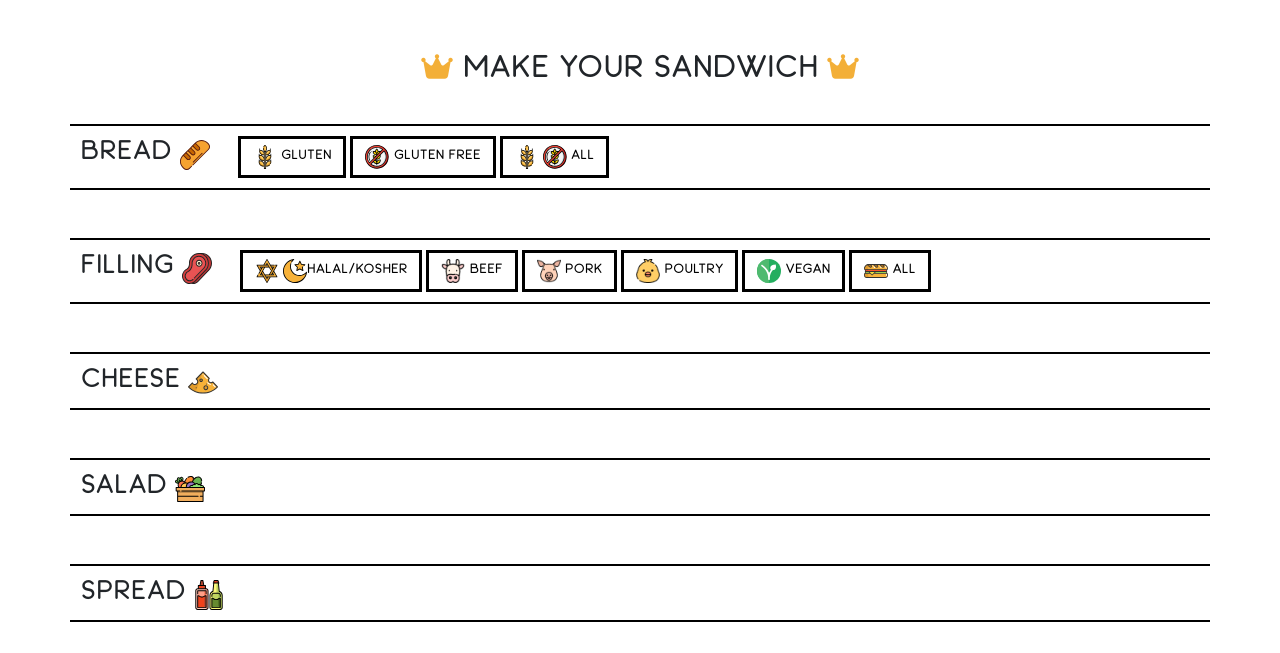
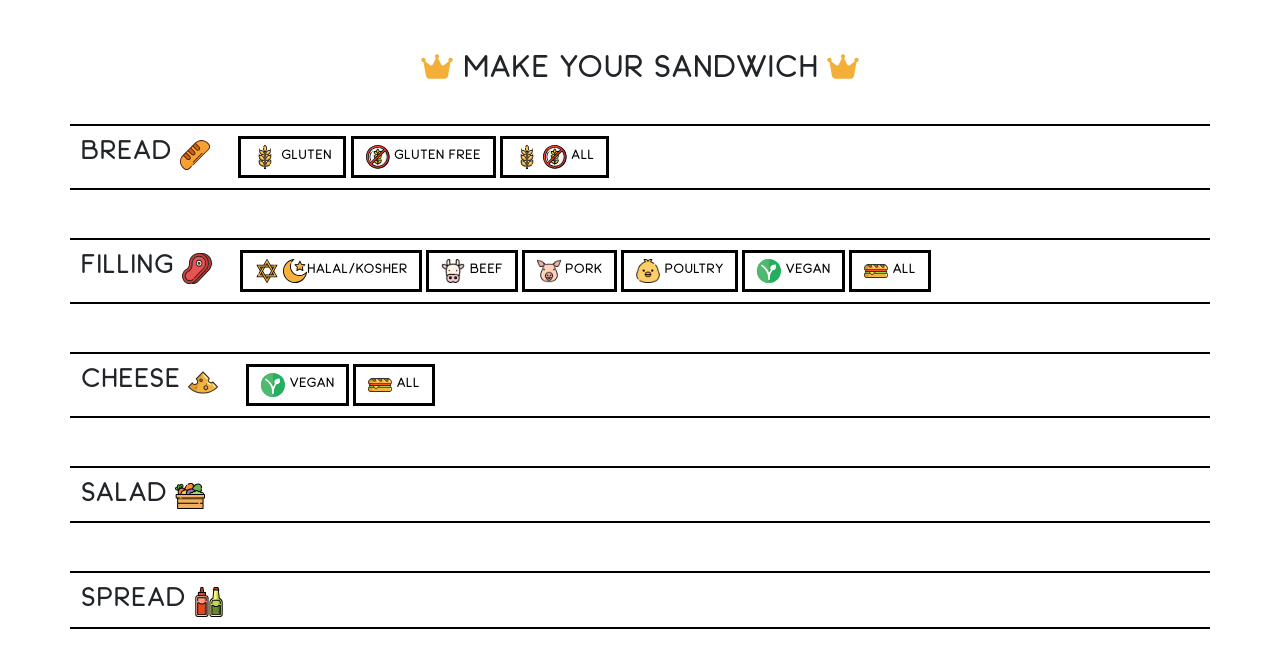
Before and after one commit to Pipicallu/SammichPatch, a Django app: page /menu/ in a window 1280 px wide. Shown: the part 250-903 px from the top of the page. Before the commit the page ends 872 px from the top, so only its background shows below. Run offline with Django 3.2, Linux system fonts and the light colour scheme; tables that the repository leaves empty hold one stand-in row (values such as "Sample post"); some libraries are stand-ins or nearby versions.

Commit message:
fixed sorting for ingredients so as to work perfectly

```diff
--- a/menu/templates/menu/ingredients.html
+++ b/menu/templates/menu/ingredients.html
@@ -26,16 +26,18 @@
             <span class="sort-button-cluster">
                 <a href="{% url 'ingredients' %}?dietary_requirements={{dietary_list|join:','|cut:'_free'}}"
                     class="sort-button btn btn-transparent rounded-0 btn-filter font-bolder"><img class="img-fluid icon"
-                        src="{{ MEDIA_URL }}gluten.svg" alt="wheat" width="15" height="15"> gluten</a>
+                        src="{{ MEDIA_URL }}gluten.svg" alt="wheat" width="15" height="15"> <span
+                        class="d-md-none d-lg-inline">gluten</span></a>
                 <a href="{% url 'ingredients' %}?dietary_requirements={{dietary_list|join:','|slice:'7:'}}"
                     class="sort-button btn btn-transparent rounded-0 btn-filter font-bolder"><img class="img-fluid icon"
-                        src="{{ MEDIA_URL }}gluten_free.svg" alt="gluten free" width="15" height="15"> gluten
-                    free</a>
+                        src="{{ MEDIA_URL }}gluten_free.svg" alt="gluten free" width="15" height="15"> <span
+                        class="d-md-none d-lg-inline">gluten free</span>
+                </a>
                 <a href="{% url 'ingredients' %}?dietary_requirements={{dietary_list|join:','}}"
                     class="sort-button btn btn-transparent rounded-0 btn-filter font-bolder">
                     <img class="img-fluid icon" src="{{ MEDIA_URL }}gluten.svg" alt="gluten" width="15" height="15">
                     <img class="img-fluid icon" src="{{ MEDIA_URL }}gluten_free.svg" alt="gluten free" width="15"
-                        height="15"> all</a>
+                        height="15"> <span class="d-md-none d-lg-inline">all</span></a>
             </span>
         </h4>
         <!--logic to get ingredient-->
@@ -124,27 +126,31 @@
                     <img class="img-fluid icon" src="{{ MEDIA_URL }}kosher_emoji.svg" alt="kosher" width="15"
                         height="15">
                     <img class="img-fluid icon" src="{{ MEDIA_URL }}halal_emoji.svg" alt="halal" width="15"
-                        height="15">halal/kosher</a>
+                        height="15"><span class="d-md-none d-lg-inline">halal/kosher</span></a>
                 <a href="{% url 'ingredients' %}?dietary_requirements={{dietary_list|join:','|cut:'pork'|cut:'vegan'|cut:'poultry'|cut:'halal/kosher'|cut:'fish'}}"
                     class="sort-button btn btn-transparent rounded-0 btn-filter font-bolder"><img class="img-fluid icon"
-                        src="{{ MEDIA_URL }}cow_emoji.png" alt="beef" width="15" height="15"> beef
+                        src="{{ MEDIA_URL }}cow_emoji.png" alt="beef" width="15" height="15"> <span
+                        class="d-md-none d-lg-inline">beef</span>
                 </a>
                 <a href="{% url 'ingredients' %}?dietary_requirements={{dietary_list|join:','|cut:'beef'|cut:'vegan'|cut:'poultry'|cut:'halal/kosher'|cut:'fish'}}"
                     class="sort-button btn btn-transparent rounded-0 btn-filter font-bolder"><img class="img-fluid icon"
-                        src="{{ MEDIA_URL }}pig_emoji.png" alt="beef" width="15" height="15"> pork
+                        src="{{ MEDIA_URL }}pig_emoji.png" alt="beef" width="15" height="15"> <span
+                        class="d-md-none d-lg-inline">pork</span>
                 </a>
                 <a href="{% url 'ingredients' %}?dietary_requirements={{dietary_list|join:','|cut:'beef'|cut:'vegan'|cut:'pork'|cut:'halal/kosher'|cut:'fish'}}"
                     class="sort-button btn btn-transparent rounded-0 btn-filter font-bolder"><img class="img-fluid icon"
-                        src="{{ MEDIA_URL }}chicken_emoji.png" alt="beef" width="15" height="15"> poultry
+                        src="{{ MEDIA_URL }}chicken_emoji.png" alt="beef" width="15" height="15"> <span
+                        class="d-md-none d-lg-inline">poultry</span>
                 </a>
                 <a href="{% url 'ingredients' %}?dietary_requirements={{dietary_list|join:','|cut:'beef'|cut:'poultry'|cut:'pork'|cut:'halal/kosher'|cut:'fish'}}"
                     class="sort-button btn btn-transparent rounded-0 btn-filter font-bolder"><img class="img-fluid icon"
-                        src="{{ MEDIA_URL }}vegan.svg" alt="beef" width="15" height="15"> vegan
+                        src="{{ MEDIA_URL }}vegan.svg" alt="beef" width="15" height="15"> <span
+                        class="d-md-none d-lg-inline">vegan</span>
                 </a>
                 <a href="{% url 'ingredients' %}?dietary_requirements={{dietary_list|join:','|cut:'halal/kosher'}}"
                     class="sort-button btn btn-transparent rounded-0 btn-filter font-bolder">
                     <img class="img-fluid icon" src="{{ MEDIA_URL }}sandwich.svg" alt="gluten" width="15" height="15">
-                    all</a>
+                    <span class="d-md-none d-lg-inline">all</span></a>
             </span>
         </h4>
         <!--logic to get ingredient-->
@@ -253,6 +259,19 @@
         <h4 class="subtitle-heading font-bolder  mb-4 mt-2">
             Cheese
             <img class=" img-fluid" src="{{ MEDIA_URL }}cheese.svg" alt="cheese" width="30" height="30">
+            <span class="sort-button-cluster">
+                <a href="{% url 'ingredients' %}?dietary_requirements={{dietary_list|join:','|cut:'dairy'}}"
+                    class="sort-button btn btn-transparent rounded-0 btn-filter font-bolder"><img class="img-fluid icon"
+                        src="{{ MEDIA_URL }}vegan.svg" alt="beef" width="15" height="15"> <span
+                        class="d-md-none d-lg-inline">vegan</span>
+
+                </a>
+                <a href="{% url 'ingredients' %}?dietary_requirements={{dietary_list|join:','|cut:'halal/kosher'}}"
+                    class="sort-button btn btn-transparent rounded-0 btn-filter font-bolder">
+                    <img class="img-fluid icon" src="{{ MEDIA_URL }}sandwich.svg" alt="gluten" width="15" height="15">
+                    <span class="d-md-none d-lg-inline">all</span></a>
+            </span>
+
         </h4>
         <!--logic to get ingredient-->
         {% for ingredient in ingredients %}
```
